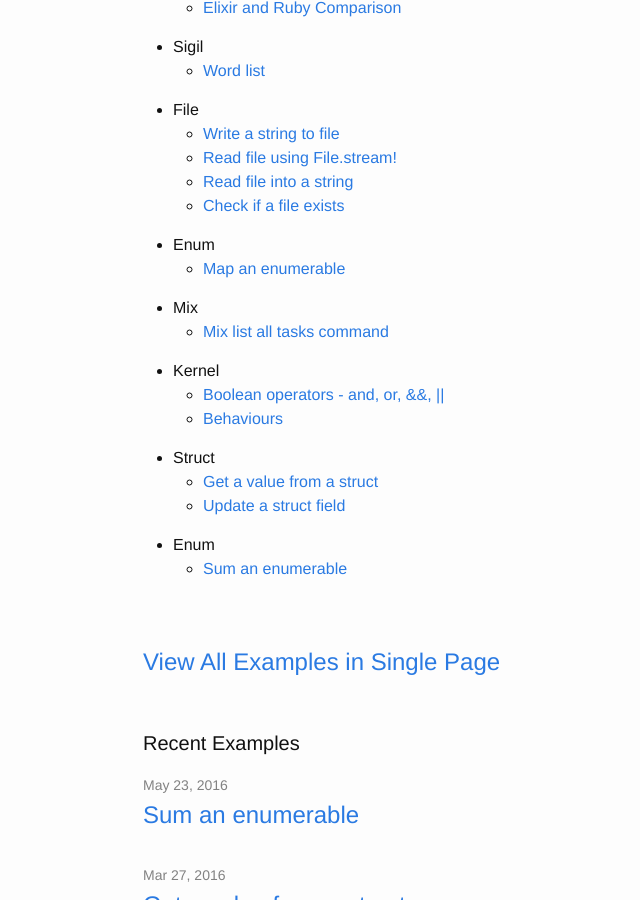
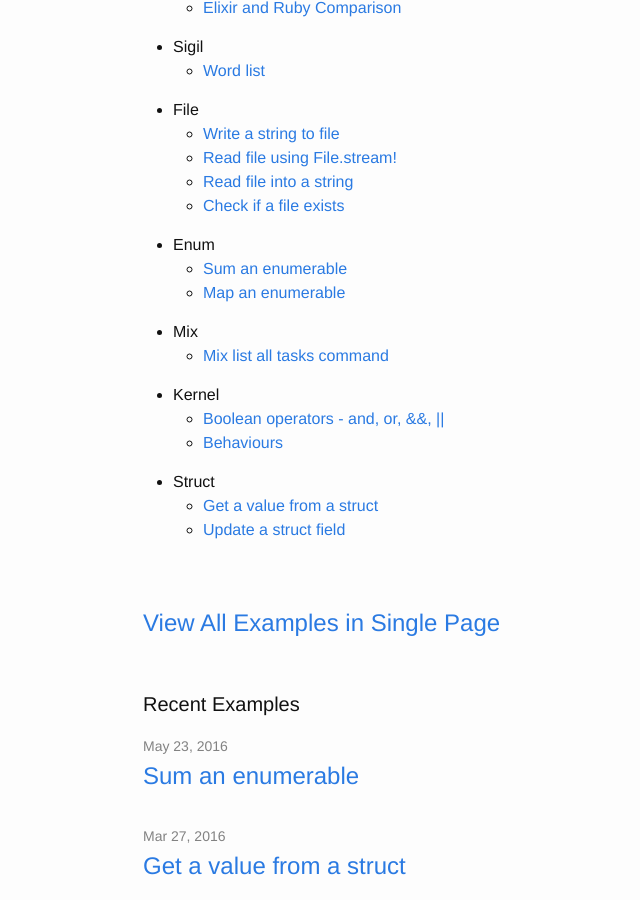
Before and after one commit to elixir-examples/elixir-examples.github.io, a Jekyll site: the page built from index.html, in a window 1280 px wide and 900 px high, scrolled down 2409 px. Shown: the whole window, without its empty margins (127-767 px from the left). Built offline with Jekyll 4.4.1, drawn with Linux system fonts in a browser that asks for light colours; comment, search, counter and statistics services are not loaded.

Commit message:
Fix post category

```diff
--- a/_posts/2016-03-09-map-an-enumerable.markdown
+++ b/_posts/2016-03-09-map-an-enumerable.markdown
@@ -2,7 +2,7 @@
 layout: post
 title:  "Map an enumerable"
 date:   2016-03-09 08:30:58 -0600
-categories: enum
+categories: ["Enum"]
 ---
 The `map` function enumerates an enumerable while applying a transform function and collects the results into a list. `Enum.map` can be used to map a list, map a map, or map any enumerable.
 
```
